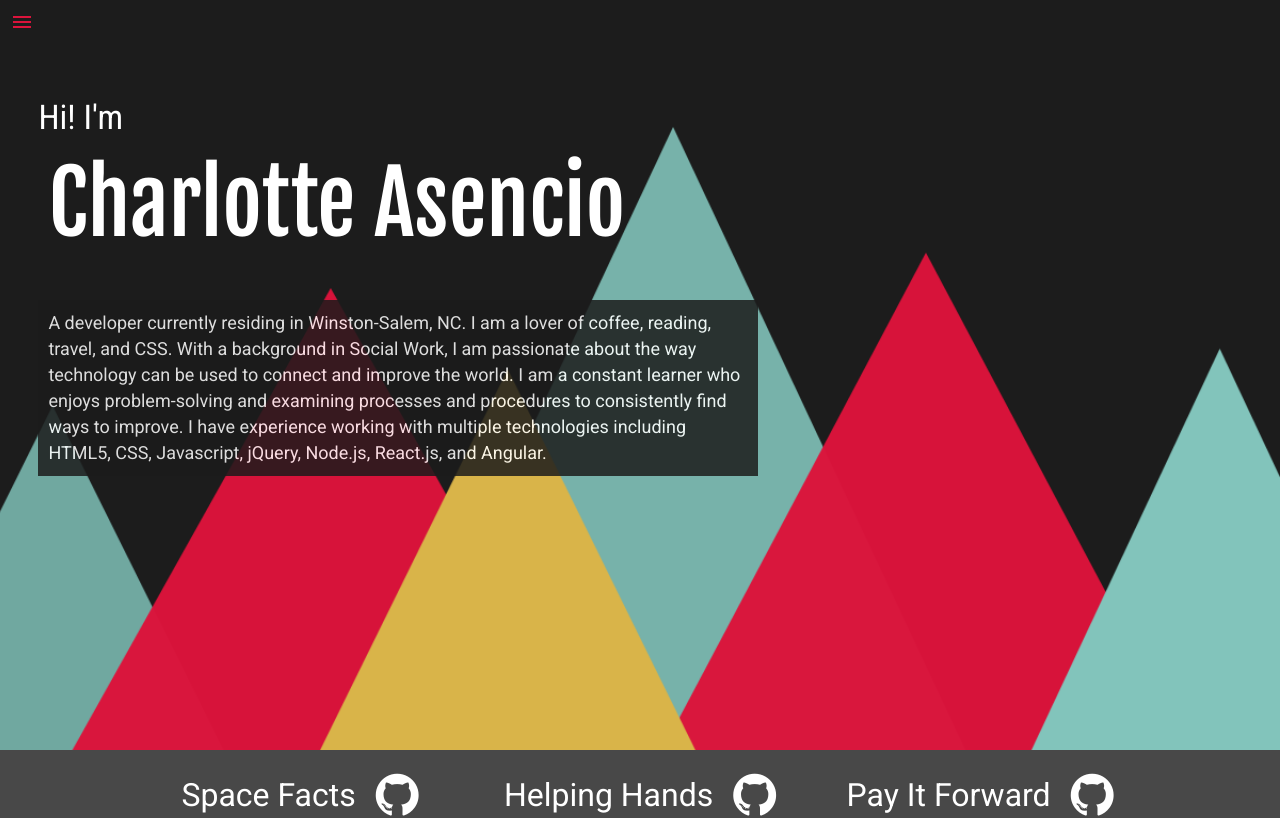
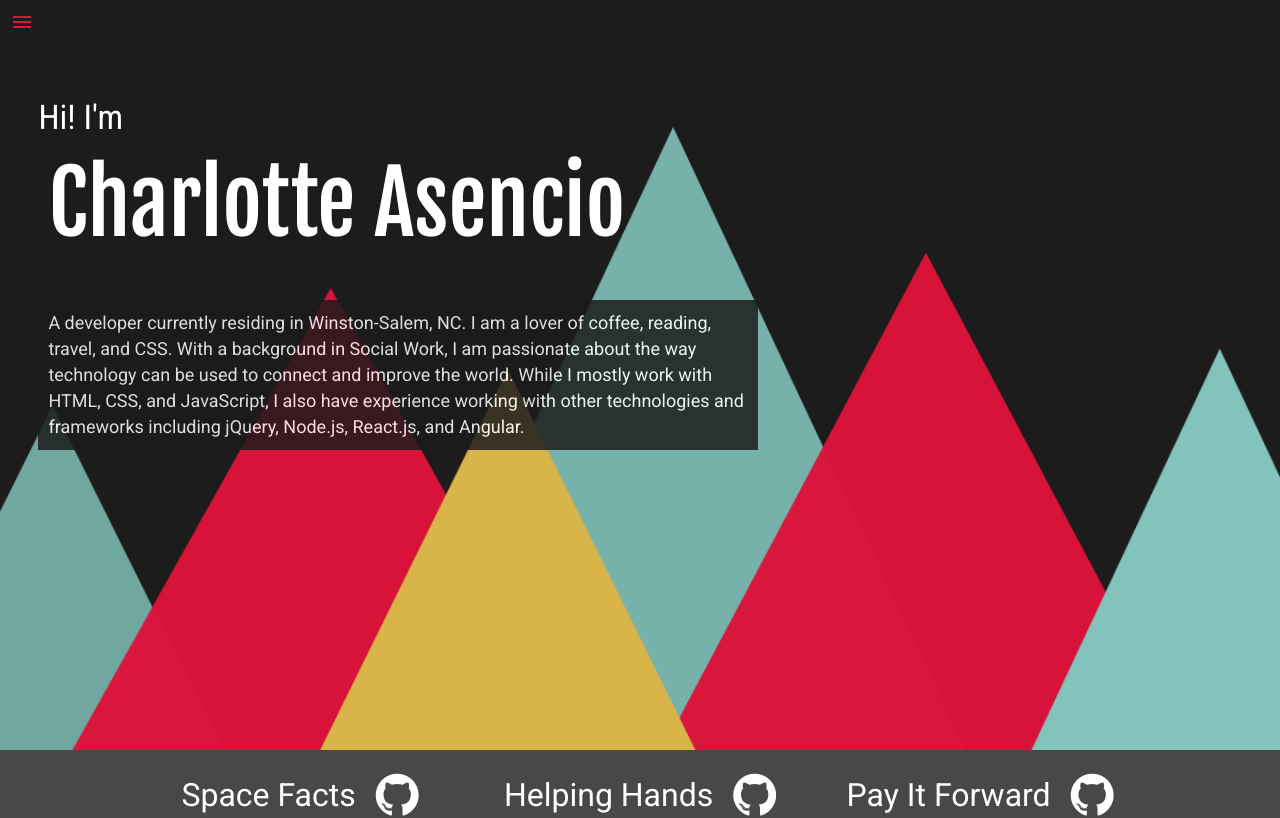
Before and after one commit to charlotteasencio/angularPortfolio, an Angular app: page / in a window 1280 px wide. Shown: the top 818 px of the page. Built offline with nearby package versions, Linux system fonts and the light colour scheme.

Commit message:
fix height of sections on small, wide screens

```diff
--- a/src/app/contact/contact.component.css
+++ b/src/app/contact/contact.component.css
@@ -1,5 +1,5 @@
 .section4 {
-    height: calc(100vh - 80px);
+    height: auto;
     display: flex;
     flex-direction: column;
     align-items: center;
--- a/src/app/home/home.component.css
+++ b/src/app/home/home.component.css
@@ -8,6 +8,7 @@
 #stylingDiv {
     display: flex;
     margin-left: 3%;
+    position: absolute;
 }
 
 #headerDiv {
--- a/src/app/home/home.component.html
+++ b/src/app/home/home.component.html
@@ -5,8 +5,7 @@
     <h1>Charlotte Asencio</h1>
     <p>A developer currently residing in Winston-Salem, NC. I am a lover of coffee, reading, travel, and CSS. With a background in Social Work,
           I am passionate about the way technology can be used to connect and improve the world.
-          I am a constant learner who enjoys problem-solving and examining processes and procedures to consistently find ways
-          to improve. I have experience working with multiple technologies including HTML5, CSS, Javascript, jQuery, Node.js, React.js, and Angular.</p>
+          While I mostly work with HTML, CSS, and JavaScript, I also have experience working with other technologies and frameworks including jQuery, Node.js, React.js, and Angular.</p>
   </div>
 <!--<div class="downArrow"><mat-icon id="section1DownArrow" (click)="scrollToAbout('section3')">keyboard_arrow_down</mat-icon></div>-->
 <div id="imagesDiv">
@@ -15,4 +14,5 @@
   <img id="mountains3" appParallax [ratio]="0.2" src="../../assets/images/mountains3.png">
   <img id="mountains4" appParallax [ratio]="0.7" src="../../assets/images/mountains4.png">
 </div>
+<!--<canvas #myCanvas></canvas>-->
 </div>
--- a/src/app/projects/projects.component.css
+++ b/src/app/projects/projects.component.css
@@ -1,5 +1,5 @@
 .section3 {
-    height: calc(100vh - 50px);
+    height: auto;
     display: flex;
     flex-direction: column;
     align-items: center;
```
Also changed, not shown: src/app/home/home.component.ts (+35 -2 lines).
